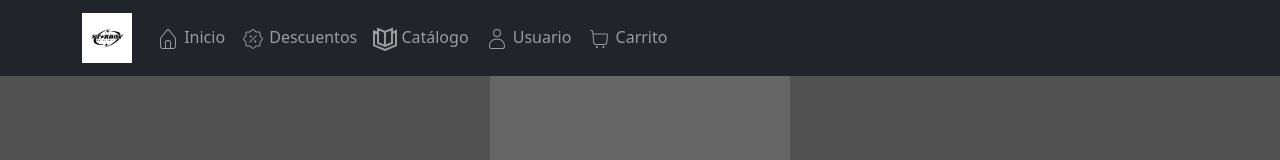
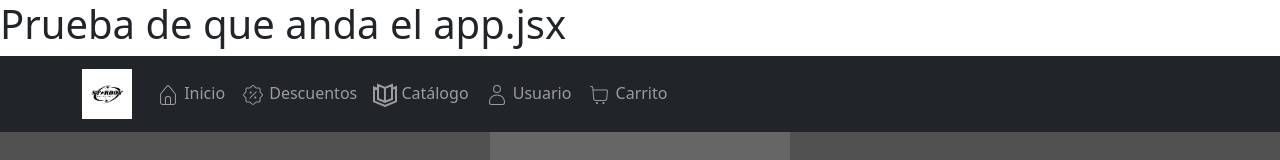
Before and after one commit to hitman2303/cursoreact_vallejoslautaro, a React (Vite) app: page / in a window 1280 px wide. Shown: the top 160 px of the page. Built offline with nearby package versions, Linux system fonts and the light colour scheme; no server answers.

Commit message:
Debug: prueba básica en App.jsx

```diff
--- a/src/App.jsx
+++ b/src/App.jsx
@@ -17,6 +17,7 @@ import "bootstrap/dist/css/bootstrap.min.css";
 function App() {
   return (
   <div>
+    <h1>Prueba de que anda el app.jsx</h1>
       <div>
       <AuthProvider>
       {/*
```
